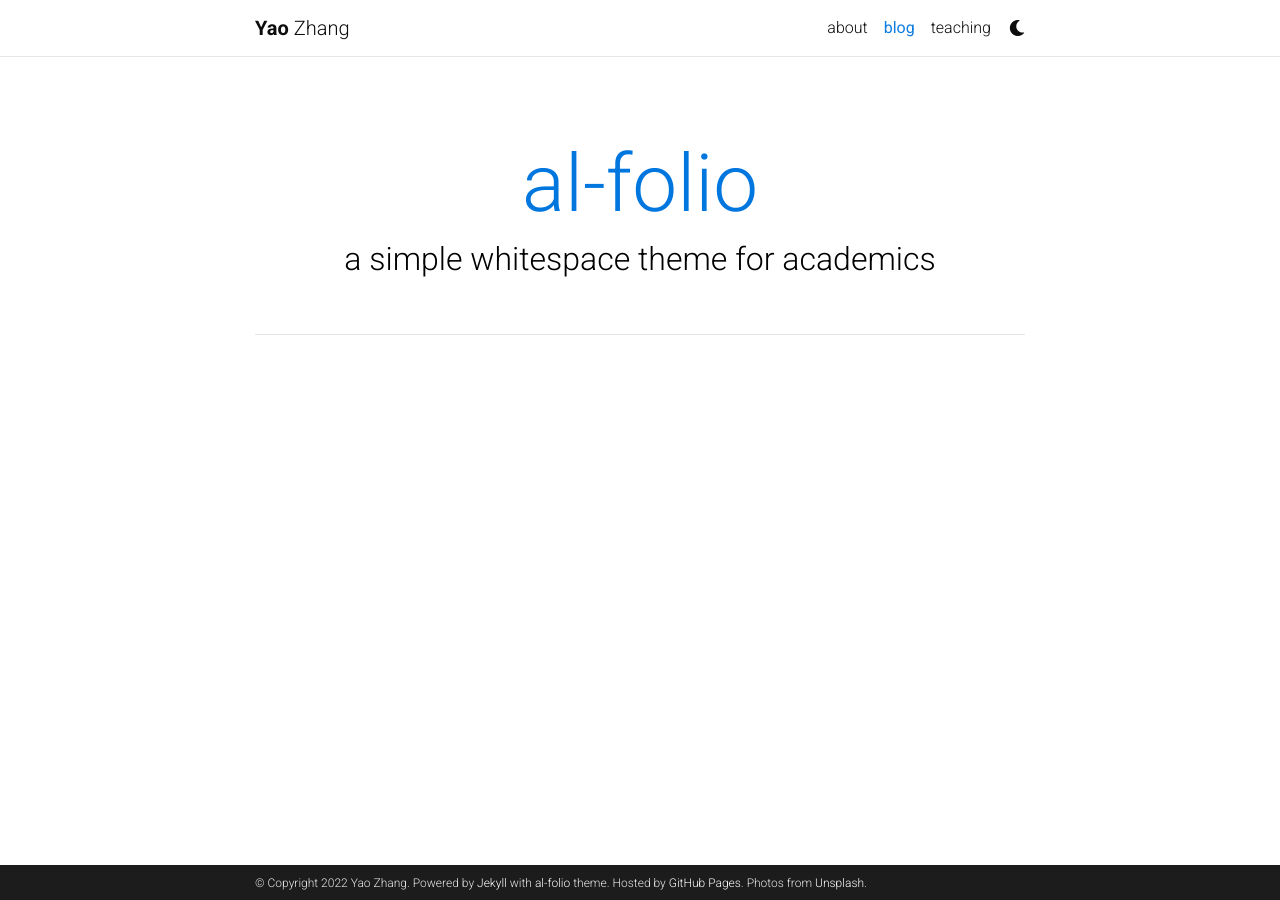
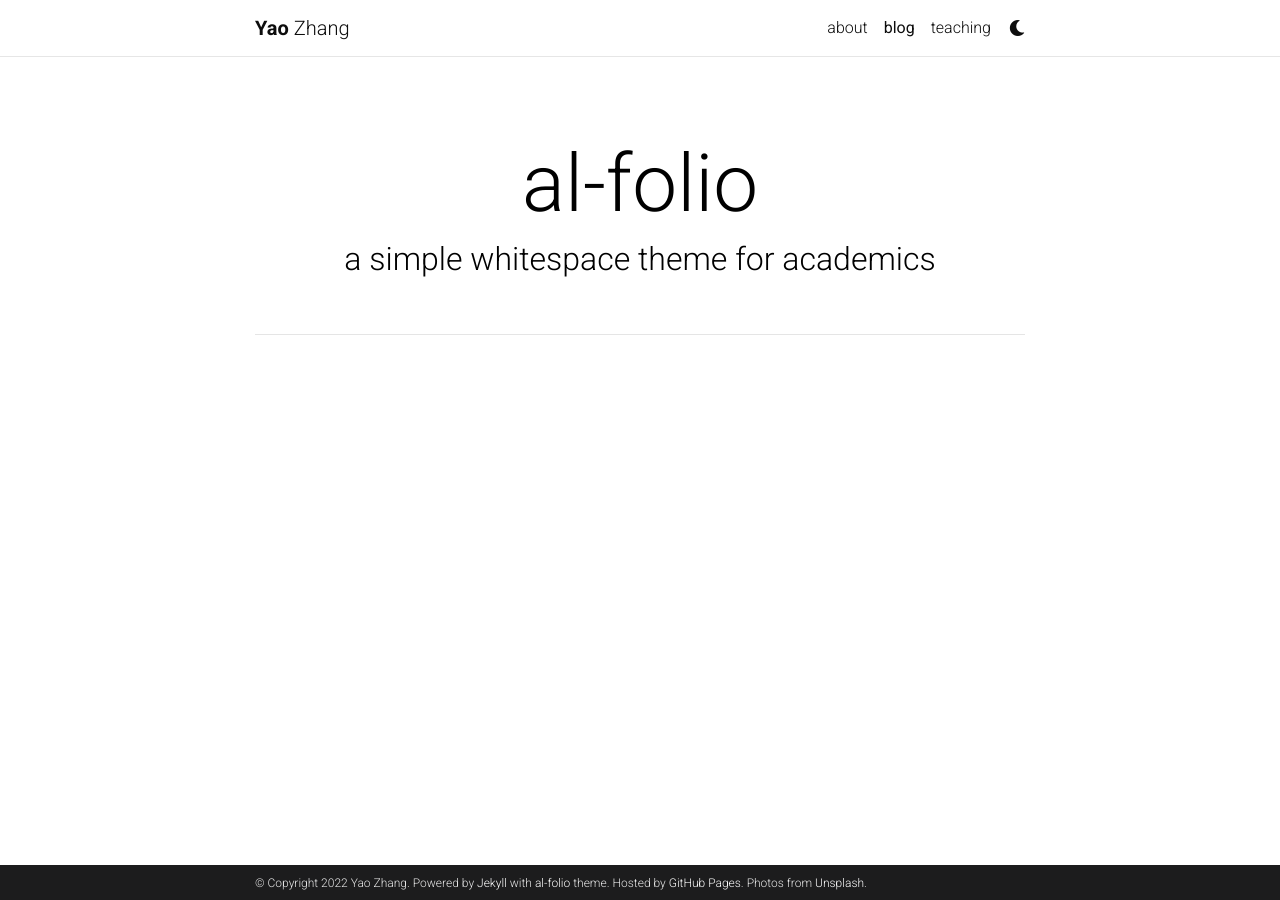
Before and after one commit to yaozhang24/yaozhang.github.io, a Jekyll site: the page built from blog/index.html, in a window 1280 px wide. Built offline with Jekyll 4.4.1, drawn with Linux system fonts in a browser that asks for light colours; the list of posts is cut into pages by our own code; comment, search, counter and statistics services are not loaded; a style sheet for code colours, icons or effects is not loaded.

Commit message:
Update _themes.scss

```diff
--- a/_sass/_themes.scss
+++ b/_sass/_themes.scss
@@ -7,8 +7,8 @@
   --global-code-bg-color: #{$code-bg-color-light};
   --global-text-color: #{$black-color};
   --global-text-color-light: #{$grey-color};
-  --global-theme-color: #{$blue-color};
-  --global-hover-color: #{$blue-color};
+  --global-theme-color: #{#0000FF-color};
+  --global-hover-color: #{#0000FF-color};
   --global-footer-bg-color: #{$grey-color-dark};
   --global-footer-text-color: #{$grey-color-light};
   --global-footer-link-color: #{$white-color};
```
